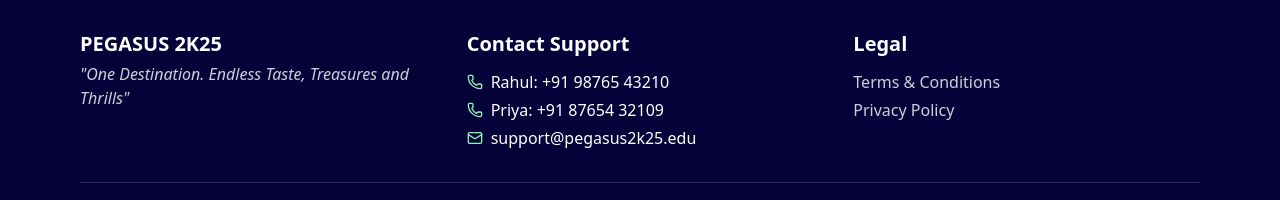
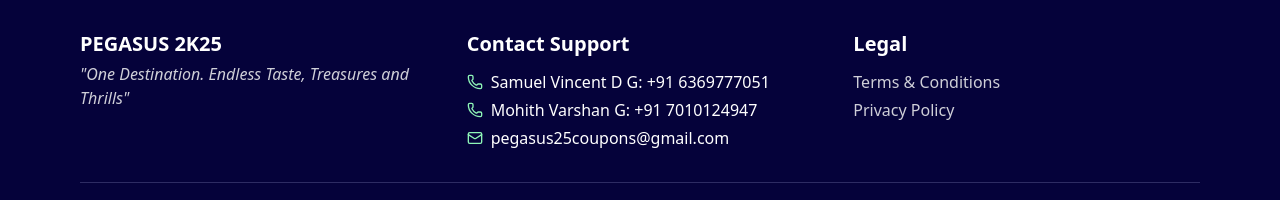
Before and after one commit to BM-ACADEMY/Food_Court_Web, a React (Vite) app in the folder client/: page / in a window 1280 px wide. Shown: the part 714-914 px from the top of the page. Built offline with nearby package versions, Linux system fonts and the light colour scheme; no server answers.

Commit message:
footer change

```diff
--- a/client/src/Modules/Restaurant/components/Footer/Footer.jsx
+++ b/client/src/Modules/Restaurant/components/Footer/Footer.jsx
@@ -25,23 +25,23 @@ const Footer = () => {
           <ul className="space-y-2 text-gray-300">
             <li className="flex items-center gap-2">
               <Phone className="h-5 w-5" />
-              <a href="tel:+919876543210" className="hover:underline">
-                +91 9876543210
+              <a href="tel:+916369777051" className="hover:underline">
+                Samuel Vincent D G: +91 6369777051
               </a>
             </li>
             <li className="flex items-center gap-2">
               <MessageSquare className="h-5 w-5" />
-              <a href="tel:+919876543211" className="hover:underline">
-                +91 9876543211
+              <a href="tel:+917010124947" className="hover:underline">
+                Mohith Varshan G: +91 7010124947
               </a>
             </li>
             <li className="flex items-center gap-2">
               <Mail className="h-5 w-5" />
               <a
-                href="mailto:support@pegasus2k25.com"
+                href="mailto:pegasus25coupons@gmail.com"
                 className="hover:underline"
               >
-                support@pegasus2k25.com
+                pegasus25coupons@gmail.com
               </a>
             </li>
           </ul>
--- a/client/src/Modules/Treasury_subcom/components/footer/Footer.jsx
+++ b/client/src/Modules/Treasury_subcom/components/footer/Footer.jsx
@@ -19,22 +19,22 @@ const Footer = () => {
 
             <div className="flex items-start gap-2 mb-1 text-[#8ef5b7]">
               <Phone className="w-4 h-4 mt-1" />
-              <a href="tel:+919876543210" className="text-white hover:underline">
-                Rahul: +91 98765 43210
+              <a href="tel:+916369777051" className="text-white hover:underline">
+               Samuel Vincent D G: +91 6369777051
               </a>
             </div>
 
             <div className="flex items-start gap-2 mb-1 text-[#8ef5b7]">
               <Phone className="w-4 h-4 mt-1" />
-              <a href="tel:+918765432109" className="text-white hover:underline">
-                Priya: +91 87654 32109
+              <a href="+917010124947" className="text-white hover:underline">
+                 Mohith Varshan G: +91 7010124947
               </a>
             </div>
 
             <div className="flex items-start gap-2 text-[#8ef5b7]">
               <Mail className="w-4 h-4 mt-1" />
-              <a href="mailto:support@pegasus2k25.edu" className="text-white hover:underline break-words">
-                support@pegasus2k25.edu
+              <a href="mailto:pegasus25coupons@gmail.com" className="text-white hover:underline break-words">
+                pegasus25coupons@gmail.com
               </a>
             </div>
           </div>
--- a/client/src/Modules/User/components/footer/Footer.jsx
+++ b/client/src/Modules/User/components/footer/Footer.jsx
@@ -19,22 +19,22 @@ const Footer = () => {
 
             <div className="flex items-start gap-2 mb-1 text-[#8ef5b7]">
               <Phone className="w-4 h-4 mt-1" />
-              <a href="tel:+919876543210" className="text-white hover:underline">
-                Rahul: +91 98765 43210
+              <a href="tel:+916369777051" className="text-white hover:underline">
+                Samuel Vincent D G: +91 6369777051
               </a>
             </div>
 
             <div className="flex items-start gap-2 mb-1 text-[#8ef5b7]">
               <Phone className="w-4 h-4 mt-1" />
-              <a href="tel:+918765432109" className="text-white hover:underline">
-                Priya: +91 87654 32109
+              <a href="tel:+917010124947" className="text-white hover:underline">
+                Mohith Varshan G: +91 7010124947
               </a>
             </div>
 
             <div className="flex items-start gap-2 text-[#8ef5b7]">
               <Mail className="w-4 h-4 mt-1" />
-              <a href="mailto:support@pegasus2k25.edu" className="text-white hover:underline break-words">
-                support@pegasus2k25.edu
+              <a href="mailto:pegasus25coupons@gmail.com" className="text-white hover:underline break-words">
+                pegasus25coupons@gmail.com
               </a>
             </div>
           </div>
```
